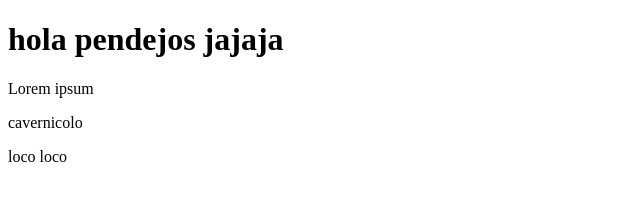
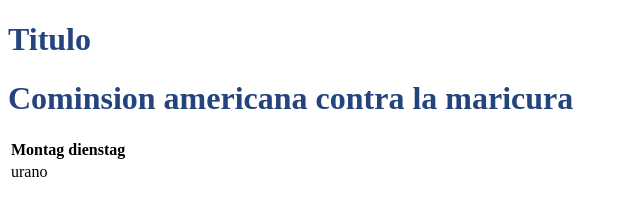
Before and after one commit to lhjrg23/proyecto-LH, a plain HTML site: page index.html in a window 1280 px wide. Shown: the whole page, without its empty margins (0-640 px from the left). Drawn offline with Linux system fonts and the light colour scheme.

Commit message:
new changes

```diff
--- /dev/null
+++ b/CSS/Style.css
@@ -0,0 +1,3 @@
+h1{
+    color:rgb(36, 68, 126)
+}
--- a/index.html
+++ b/index.html
@@ -4,11 +4,21 @@
     <meta charset="UTF-8">
     <meta name="viewport" content="width=device-width, initial-scale=1.0">
     <title>Ejemplo de proyecto LH</title>
+    <link rel="stylesheet" href="./CSS/Style.css">
 </head>
 <body>
-    <h1> hola pendejos jajaja</h1>
-    <p>Lorem ipsum</p>
-    <P> cavernicolo</P>
-    <p>loco loco</p>
+    <div class="container">
+    <h1>Titulo</h1>
+    </div>
+    <h1> Cominsion americana contra la maricura</h1>
+    <table>
+        <tr>
+            <th>Montag</th>
+            <th>dienstag</th>
+        </tr>
+        <tr>
+            <td>urano</td>
+        </tr>
+    </table>
 </body>
 </html>
```
